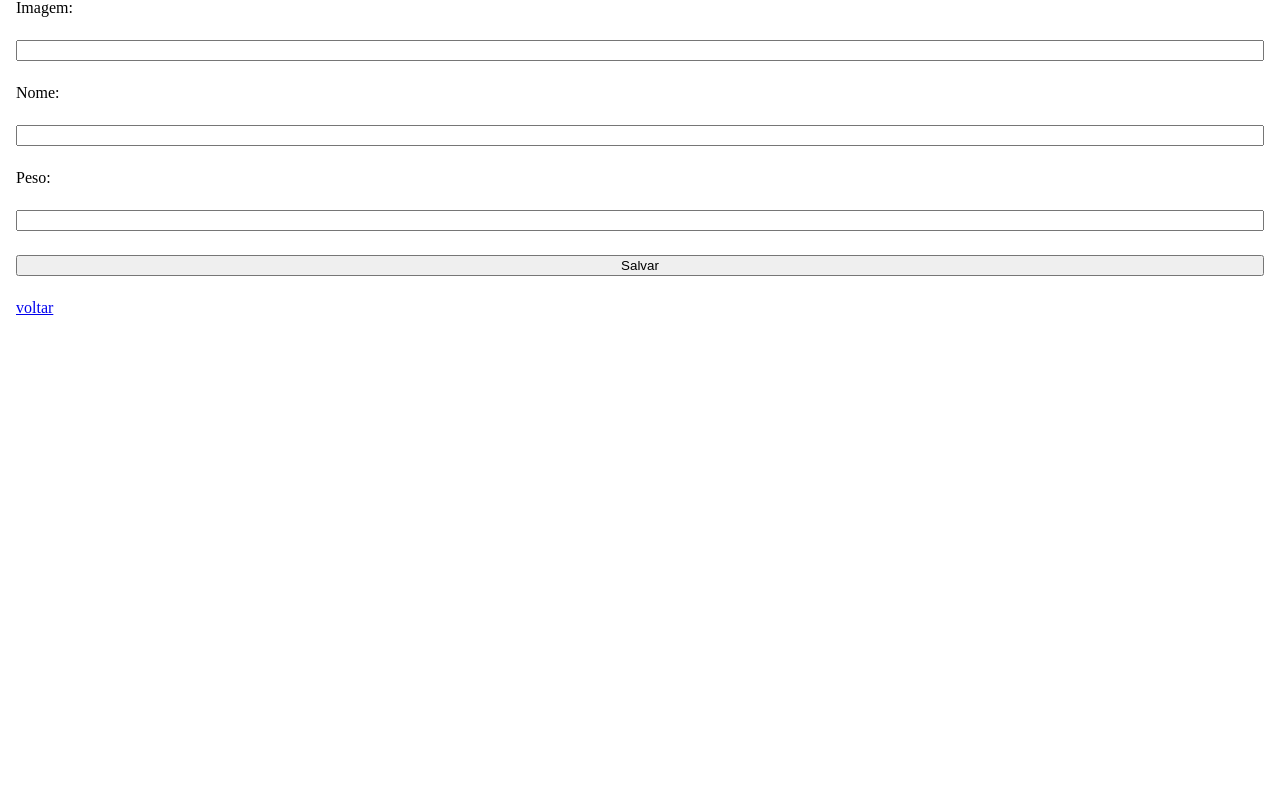
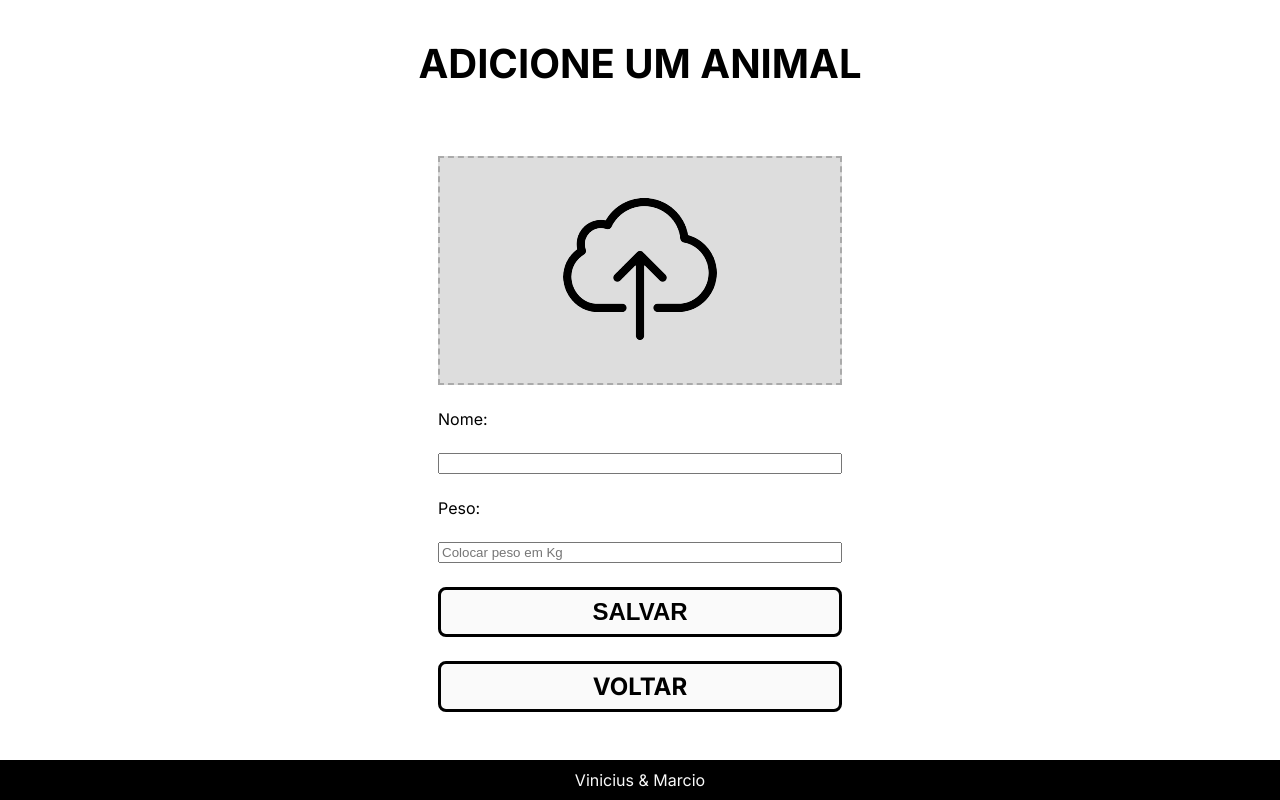
Before and after one commit to viniciustmota/cadastro-de-animais, a PHP site: page /cadastrar.php in a window 1280 px wide. Run offline with PHP 8.4, Linux system fonts and the light colour scheme; some libraries are stand-ins or nearby versions.

Commit message:
Função de adicionar imagem ao servidor funcionando

```diff
--- a/assets/css/cadastrar.css
+++ b/assets/css/cadastrar.css
@@ -0,0 +1,60 @@
+body{
+    gap: 24px;
+}
+
+.cadastrar__titulo{
+    font-size: 40px;
+    font-weight: 700;
+    text-transform: uppercase;
+    margin: 32px 0 44px 0;
+}
+
+.container{
+    margin-bottom: 0;
+}
+
+/* Picture input */
+
+.picture__input{
+    display: none;
+}
+
+.picture{
+    width: 400px;
+    display: flex;
+    align-items: center;
+    justify-content: center;
+    background-color: #ddd;
+    aspect-ratio: 16/9;
+    color: #aaa;
+    border: 2px dashed;
+    cursor: pointer;
+    transition: color 300ms ease-in-out, background 300ms ease-in-out, outline 300ms ease-in-out;
+    outline: 2px solid #fff;
+}
+
+.picture:hover{
+    color: #777;
+    background: #ccc;
+}
+
+.picture:active{
+    color: var(--cor-secundaria);
+}
+
+.picture:focus{
+    outline: 2px solid var(--cor-secundaria);
+}
+
+.picture__img{
+    max-width: 100%;
+}
+
+.picture__input-manda-url{
+    display: none;
+}
+
+.container__btn{
+    padding: 8px;
+    font-size: 24px;
+}
--- a/assets/css/estilos.css
+++ b/assets/css/estilos.css
@@ -1,20 +1,16 @@
 @import url('https://cdnjs.cloudflare.com/ajax/libs/meyer-reset/2.0/reset.min.css');
 @import url('https://fonts.googleapis.com/css2?family=Inter:wght@300;400;500;700&display=swap');
 @import url(rodape.css);
-@import url(cadastrar.css);
 @import url(listar.css);
 
 :root {
     --fonte-principal:'Inter', sans-serif;
     --cor-primaria:#FAFAFA;
     --cor-secundaria:#000;
+    --cor-terciaria: #cccccc
 }
-
-.corpo {
+body{
   height: 100vh;
-  background-image: url(../img/bg-animais.svg);
-  background-repeat: no-repeat;
-  background-position: center;
   overflow: hidden;
   font-size: 16px;
   font-weight: 400;
@@ -26,6 +22,11 @@
   flex-direction: column;
   align-items: center;
   justify-content: end;
+}
+
+
+.animais__imagem{
+  display: none;
 }
 
 .container {
@@ -47,7 +48,3 @@
   text-decoration: none;
   text-align: center;
 }
-
-@media screen and (min-width: 428px) {
-
-}
--- a/cadastrar.php
+++ b/cadastrar.php
@@ -30,20 +30,33 @@ if (isset($_POST['nome'])) {
     <meta name="viewport" content="width=device-width, initial-scale=1.0">
     <title>Cadastrar</title>
     <link rel="stylesheet" href="./assets/css/estilos.css">
+    <link rel="stylesheet" href="./assets/css/cadastrar.css">
 </head>
 
-<body>
-    <form name="cadastro" method="POST" class="">
+<body class="corpo">
+    <h1 class="cadastrar__titulo">Adicione um animal</h1>
+    <form name="cadastro" method="POST" class="formulario">
         <div class="container">
-            Imagem: <input type="text" name="imagem" id="imagem">
+            <label tabindex="0" class="picture">
+                <input type="file" accept="image/*" class="picture__input" id="imagem">
+                <input type="text" name="imagem" class="picture__input-manda-url">
+                <span class="picture__image">
+                    <img src="./assets/img/Upload.png" class="picture__img">
+                </span>
+            </label>
             Nome: <input type="text" name="nome" id="nome">
-            Peso: <input type="text" name="peso" id="peso">
-            <input type="submit" value="Salvar">
-            <a href="./index.php">voltar</a>
+            Peso: <input type="number" name="peso" id="peso" maxlength="7" placeholder="Colocar peso em Kg">
+            <input type="submit" value="Salvar" class="container__btn">
+            <a href="./index.php" class="container__btn">voltar</a>
         </div>
 
     </form>
     <p><?php echo $msg; ?></p> <!-- Exibe a mensagem de erro ou sucesso -->
+    <footer class="rodape">
+        <p class="rodape__descricao">Vinicius & Marcio</p>
+    </footer>
+
+    <script src="./assets/js/app.js"></script>
 </body>
 
 </html>
--- a/index.php
+++ b/index.php
@@ -6,9 +6,11 @@
     <meta name="viewport" content="width=device-width, initial-scale=1.0">
     <title>Document</title>
     <link rel="stylesheet" href="./assets/css/estilos.css">
+    <link rel="stylesheet" href="./assets/css/index.css">
 </head>
 
 <body class="corpo">
+    <img src="./assets/img/Animais.svg" alt="Imagem de animais" class="animais__imagem">
     <div class="container">
         <a href="./cadastrar.php" class="container__btn">Cadastrar</a>
         <a href="./listar.php" class="container__btn">Lista</a>
```
Also changed, not shown: assets/css/index.css (added, +31 -0 lines), assets/js/app.js (added, +33 -0 lines), listar.php (+14 -21 lines), assets/img/Animais.svg (added), assets/img/Upload.png (added).
